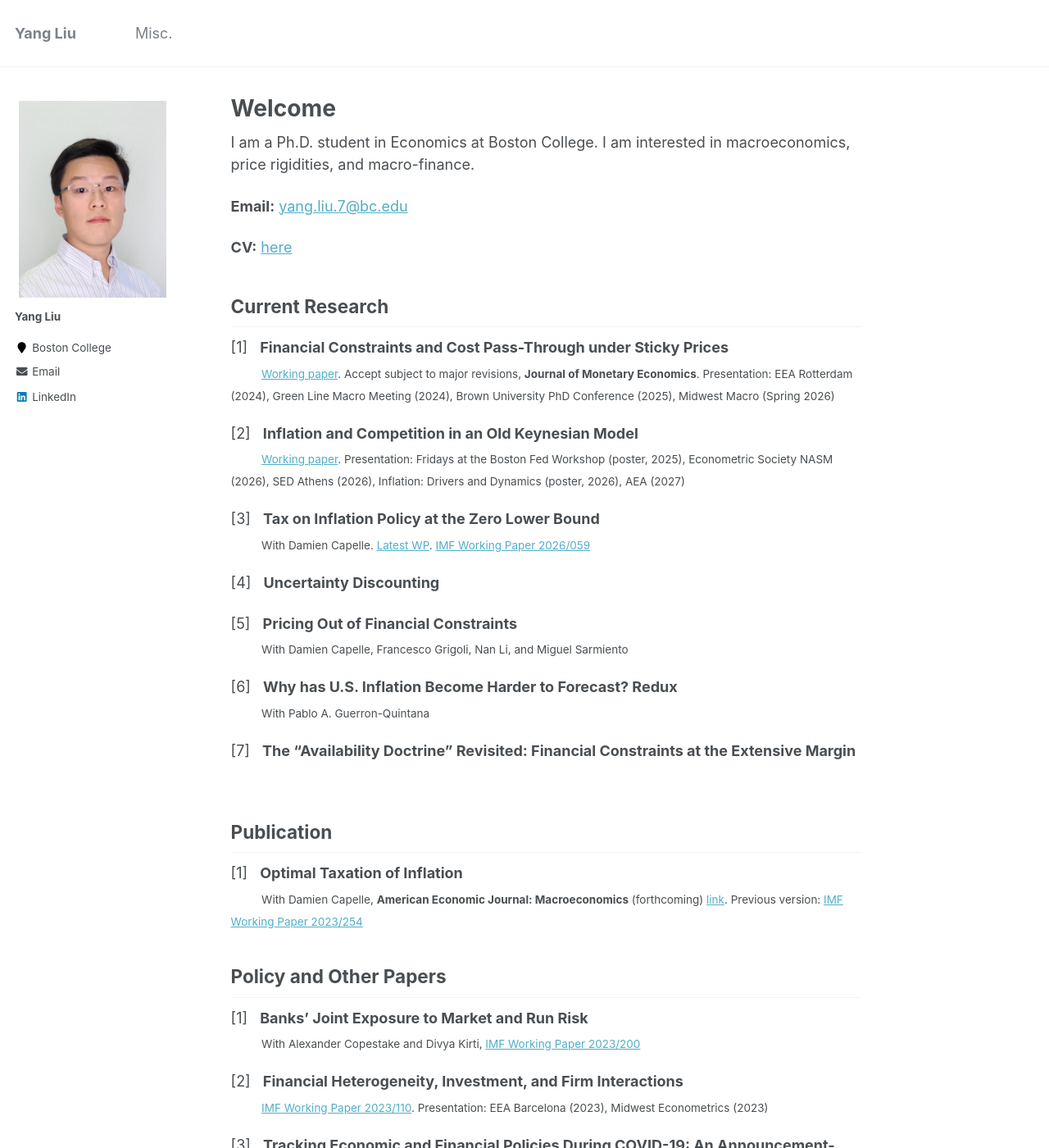
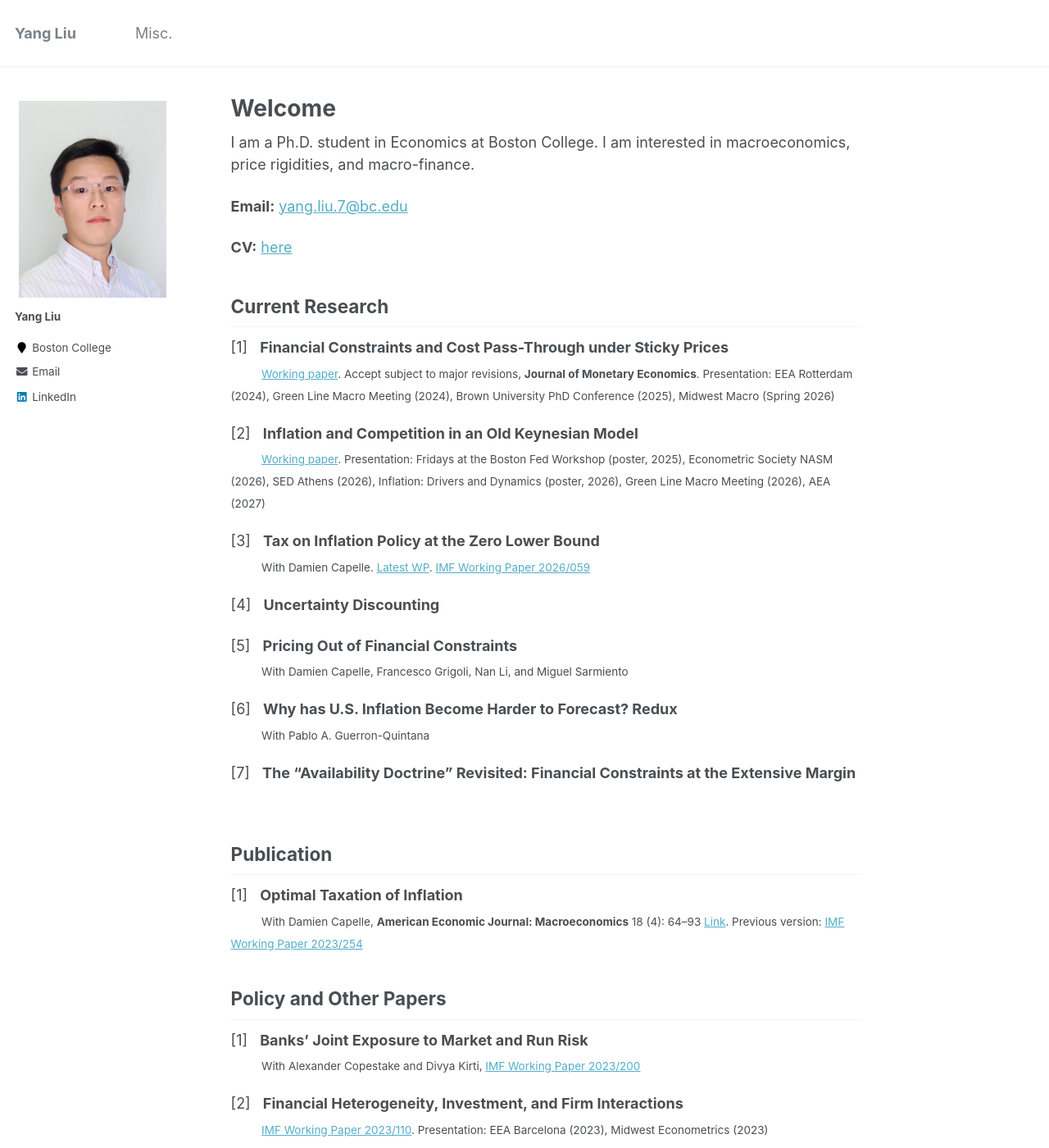
Before and after one commit to yangliu-95/yangliu-95.github.io, a Jekyll site: the page built from _pages/home.md, in a window 1280 px wide and 1400 px high. Shown: the whole window at 82% size. Built offline with Jekyll 4.4.1, drawn with Linux system fonts in a browser that asks for light colours.

Commit message:
Update home.md

```diff
--- a/_pages/home.md
+++ b/_pages/home.md
@@ -21,7 +21,7 @@ I am a Ph.D. student in Economics at Boston College. I am interested in macroeco
 <sub> &emsp;&emsp;&ensp; [Working paper](https://papers.ssrn.com/sol3/papers.cfm?abstract_id=5259321). Accept subject to major revisions, **Journal of Monetary Economics**. Presentation: EEA Rotterdam (2024), Green Line Macro Meeting (2024), Brown University PhD Conference (2025), Midwest Macro (Spring 2026) </sub>
 
 [2] &nbsp; **Inflation and Competition in an Old Keynesian Model**  <br>
-<sub> &emsp;&emsp;&ensp; [Working paper](https://papers.ssrn.com/sol3/papers.cfm?abstract_id=6084028). Presentation: Fridays at the Boston Fed Workshop (poster, 2025), Econometric Society NASM (2026), SED Athens (2026), Inflation: Drivers and Dynamics (poster, 2026), AEA (2027) </sub>
+<sub> &emsp;&emsp;&ensp; [Working paper](https://papers.ssrn.com/sol3/papers.cfm?abstract_id=6084028). Presentation: Fridays at the Boston Fed Workshop (poster, 2025), Econometric Society NASM (2026), SED Athens (2026), Inflation: Drivers and Dynamics (poster, 2026), Green Line Macro Meeting (2026), AEA (2027) </sub>
 
 [3] &nbsp; **Tax on Inflation Policy at the Zero Lower Bound**  <br>
 <sub> &emsp;&emsp;&ensp; With Damien Capelle. [Latest WP](files/TIP_at_the_ZLB.pdf). [IMF Working Paper 2026/059](https://www.imf.org/en/publications/wp/issues/2026/03/27/tax-on-inflation-policy-at-the-zero-lower-bound-575058) </sub>
@@ -42,7 +42,7 @@ I am a Ph.D. student in Economics at Boston College. I am interested in macroeco
 ## Publication
 
 [1] &nbsp; **Optimal Taxation of Inflation**  <br>
-<sub> &emsp;&emsp;&ensp;  With Damien Capelle, **American Economic Journal: Macroeconomics** (forthcoming) [link](https://www.aeaweb.org/articles?id=10.1257/mac.20240248&&from=f). Previous version: [IMF Working Paper 2023/254](https://www.imf.org/en/Publications/WP/Issues/2023/12/08/Optimal-Taxation-of-Inflation-542215) </sub>
+<sub> &emsp;&emsp;&ensp;  With Damien Capelle, **American Economic Journal: Macroeconomics** 18 (4): 64–93 [Link](https://www.aeaweb.org/articles?id=10.1257/mac.20240248). Previous version: [IMF Working Paper 2023/254](https://www.imf.org/en/Publications/WP/Issues/2023/12/08/Optimal-Taxation-of-Inflation-542215) </sub>
 
 
 ## Policy and Other Papers
```
